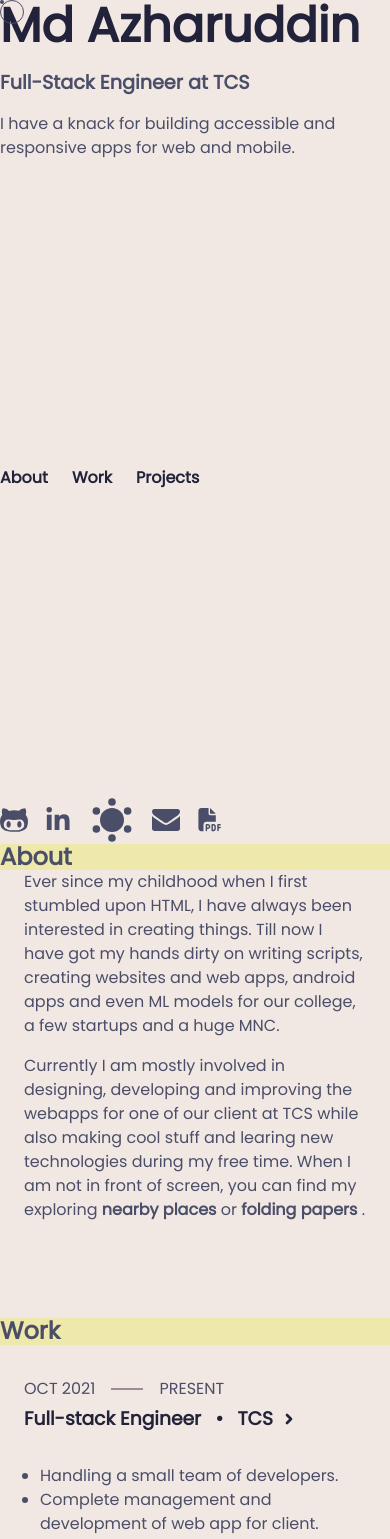
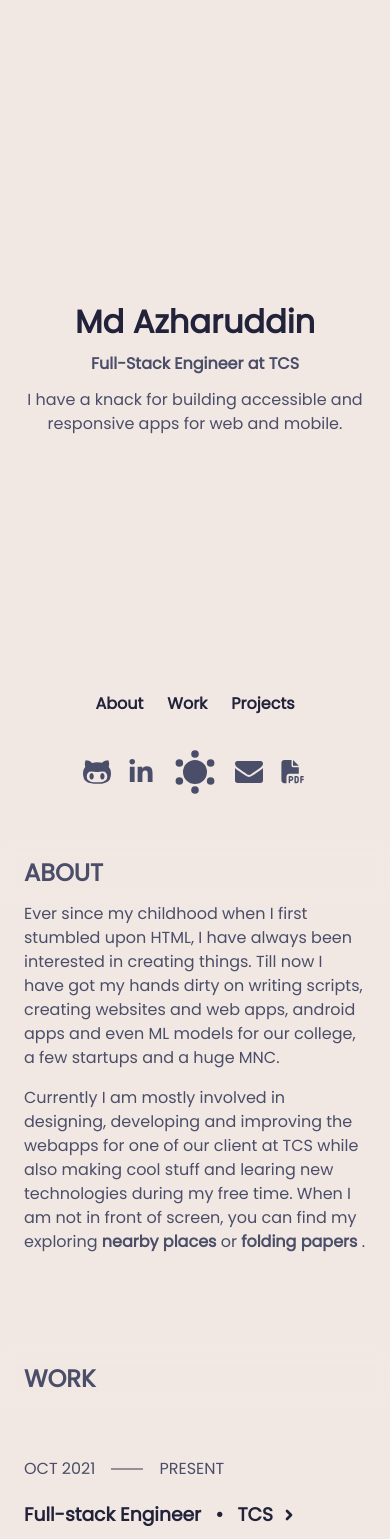
Before and after one commit to azhar1038/profile-v1, an Astro site: page / in a window 390 px wide. Shown: the top 1539 px of the page. Built offline with nearby package versions, Linux system fonts and the light colour scheme; Astro itself is replaced by a stand-in of ours.

Commit message:
Added mobile support

```diff
--- /dev/null
+++ b/src/components/Header.astro
@@ -0,0 +1,114 @@
+---
+import IconLink from "./IconLink.astro";
+import Navbar from "./Navbar.astro";
+import ThemeToggle from "./ThemeToggle.astro";
+import Github from "./icons/Github.astro";
+import Linkedin from "./icons/Linkedin.astro";
+import Mail from "./icons/Mail.astro";
+import Resume from "./icons/Resume.astro";
+---
+
+<header>
+  <div>
+    <h1 class="interactable">Md Azharuddin</h1>
+    <h2>Full-Stack Engineer at TCS</h2>
+    <p>
+      I have a knack for building accessible and responsive apps for web and
+      mobile.
+    </p>
+  </div>
+  <Navbar />
+  <ul class="social | plain-list flex flex-wrap">
+    <li>
+      <IconLink title="Github" url="https://github.com/azhar1038/">
+        <Github />
+      </IconLink>
+    </li>
+    <li>
+      <IconLink title="Linkedin" url="https://www.linkedin.com/in/mdazhar1038/">
+        <Linkedin />
+      </IconLink>
+    </li>
+    <li><ThemeToggle /></li>
+    <li>
+      <IconLink title="Email" url="mailto:mdazhar.1038@gmail.com">
+        <Mail />
+      </IconLink>
+    </li>
+    <li>
+      <IconLink
+        title="My Resume"
+        url="https://drive.google.com/file/d/1uxa5DogpW9DGgBfP32ySv0upkqKh_c-8/view?usp=sharing"
+      >
+        <Resume />
+      </IconLink>
+    </li>
+  </ul>
+</header>
+
+<style>
+  header {
+    height: 100lvh;
+    display: grid;
+    grid-template-rows: 1fr auto auto;
+  }
+
+  h1 {
+    font-size: 2rem;
+    color: var(--text2);
+  }
+
+  h2 {
+    font-size: 1rem;
+    margin-block: 1em;
+  }
+
+  p {
+    max-width: 35ch;
+  }
+
+  .social {
+    align-items: center;
+    gap: 1rem;
+    line-height: 0;
+  }
+
+  @media screen and (max-width: 64em) {
+    header {
+      text-align: center;
+      padding-block: 3rem;
+    }
+
+    header > div {
+      align-self: center;
+    }
+
+    p {
+      margin-inline: auto;
+    }
+
+    .social {
+      justify-content: center;
+      margin-block-start: 2rem;
+      margin-block-end: calc(100lvh - 100svh);
+    }
+  }
+
+  @media screen and (min-width: 64em) {
+    header {
+      grid-template-rows: auto 1fr auto;
+      padding-block: 6rem;
+      position: sticky;
+      top: 0;
+      grid-row: 1 / 3;
+    }
+
+    h1 {
+      font-size: 3rem;
+    }
+
+    h2 {
+      font-size: 1.2rem;
+    }
+  }
+</style>
--- a/src/components/IndexCard.astro
+++ b/src/components/IndexCard.astro
@@ -11,7 +11,7 @@ const { list } = Astro.props;
   <div class="lead">
     <slot name="lead" />
   </div>
-  <h3 class="designation | mr-sm-btm">
+  <h3 class="mr-sm-btm">
     <slot name="header" />
   </h3>
   <slot name="body" />
@@ -34,6 +34,10 @@ const { list } = Astro.props;
     padding-block: 2rem;
   }
 
+  .lead {
+    padding-block: 1rem;
+  }
+
   h3 {
     color: var(--text2);
   }
@@ -46,6 +50,7 @@ const { list } = Astro.props;
     .lead {
       grid-row: 1 / 4;
       padding-inline-end: 1em;
+      padding-block: 0;
     }
   }
 </style>
--- a/src/components/MouseTrailer.astro
+++ b/src/components/MouseTrailer.astro
@@ -2,11 +2,13 @@
 <div id="trailer-inner" aria-hidden="true"></div>
 
 <style>
+  @media (pointer: fine) {
     #trailer-inner,
     #trailer-outer {
       height: var(--_size);
       aspect-ratio: 1;
       border-radius: var(--_size);
+      opacity: 0;
       position: fixed;
       top: 0;
       left: 0;
@@ -22,6 +24,7 @@
     #trailer-inner {
       --_size: 4px;
       background-color: var(--text1);
+    }
   }
 </style>
 
@@ -64,7 +67,11 @@
     );
   };
 
-  if (outerTrailer && innerTrailer) {
+  if (
+    window.matchMedia("(pointer: fine)").matches &&
+    outerTrailer &&
+    innerTrailer
+  ) {
     window.addEventListener("mousemove", (event) => {
       const interactable = (event.target as HTMLElement).closest(
         ".interactable"
--- a/src/components/Navbar.astro
+++ b/src/components/Navbar.astro
@@ -27,7 +27,7 @@
   }
 
   ul {
-    display: flex;
+    display: inline-flex;
     gap: 1.5rem;
   }
 
--- a/src/components/StickySection.astro
+++ b/src/components/StickySection.astro
@@ -9,17 +9,24 @@ const { sectionTitle, id, class: className, ...rest } = Astro.props;
 ---
 
 <section id={id} class={className} {...rest}>
-  <h2>{sectionTitle}</h2>
+  <div class="title-container">
+    <h2>{sectionTitle}</h2>
+  </div>
   <div>
     <slot />
   </div>
 </section>
 
 <style>
-  h2 {
+  .title-container {
     position: sticky;
-    background-color: palegoldenrod;
+    background-color: hsl(var(--bg-hsl) / 0.75);
+    color: var(--text1);
     top: 0;
+    text-transform: uppercase;
+    padding-block: 1em;
+    backdrop-filter: blur(6px);
+    z-index: 10;
   }
 
   div {
@@ -27,7 +34,7 @@ const { sectionTitle, id, class: className, ...rest } = Astro.props;
   }
 
   @media screen and (min-width: 64em) {
-    h2 {
+    .title-container {
       display: none;
     }
 
--- a/src/pages/index.astro
+++ b/src/pages/index.astro
@@ -3,57 +3,17 @@ import ExperienceCard from "../components/ExperienceCard.astro";
 import ProjectCard from "../components/ProjectCard.astro";
 import StickySection from "../components/StickySection.astro";
 import Layout from "../layouts/Layout.astro";
-import IconLink from "../components/IconLink.astro";
-import Github from "../components/icons/Github.astro";
-import Linkedin from "../components/icons/Linkedin.astro";
-import Mail from "../components/icons/Mail.astro";
-import Resume from "../components/icons/Resume.astro";
-import ThemeToggle from "../components/ThemeToggle.astro";
+import Header from "../components/Header.astro";
+import AnimatedLink from "../components/AnimatedLink.astro";
 
 import craiyon from "../assets/images/craiyon-server.jpg";
 import upiIndia from "../assets/images/upi-india.png";
 import ccm from "../assets/images/ccm.png";
-import Navbar from "../components/Navbar.astro";
-import AnimatedLink from "../components/AnimatedLink.astro";
 ---
 
 <Layout title="Md Azharuddin">
   <div class="container">
-    <header>
-      <div>
-        <h1 class="interactable">Md Azharuddin</h1>
-        <h2>Full-Stack Engineer at TCS</h2>
-        <p>
-          I have a knack for building accessible and responsive apps for web and
-          mobile.
-        </p>
-      </div>
-      <Navbar />
-      <ul class="social | plain-list flex flex-wrap">
-        <li>
-          <IconLink title="Github" url="https://github.com/azhar1038/">
-            <Github />
-          </IconLink>
-        </li>
-        <li>
-          <IconLink
-            title="Linkedin"
-            url="https://www.linkedin.com/in/mdazhar1038/"
-          >
-            <Linkedin />
-          </IconLink>
-        </li>
-        <li><ThemeToggle /></li>
-        <li>
-          <IconLink title="Email" url="mailto:mdazhar.1038@gmail.com">
-            <Mail />
-          </IconLink>
-        </li>
-        <li>
-          <IconLink title="My Resume" url="./"><Resume /></IconLink>
-        </li>
-      </ul>
-    </header>
+    <Header />
     <main>
       <StickySection sectionTitle="About" id="about" class="section-gap">
         <p class="mr-sm-btm">
@@ -169,7 +129,10 @@ import AnimatedLink from "../components/AnimatedLink.astro";
             an e-grocery delivery app.
           </p>
         </ExperienceCard>
-        <AnimatedLink href="#" class="interactable">
+        <AnimatedLink
+          href="https://drive.google.com/file/d/1uxa5DogpW9DGgBfP32ySv0upkqKh_c-8/view?usp=sharing"
+          class="interactable"
+        >
           Check full Résumé
         </AnimatedLink>
       </StickySection>
@@ -235,44 +198,31 @@ import AnimatedLink from "../components/AnimatedLink.astro";
     </main>
     <footer>
       <p>
-        This site is built using <a href="https://astro.build/">Astro</a>
+        This site is built using <a
+          href="https://astro.build/"
+          class="interactable"
+        >
+          Astro
+        </a>
          framework. Design is inspired by the amazing work of <a
-          href="https://brittanychiang.com/">Brittany Chiang</a
-        >.
+          href="https://brittanychiang.com/"
+          class="interactable"
+        >
+          Brittany Chiang
+        </a>.
       </p>
     </footer>
   </div>
 </Layout>
 
 <style>
-  header {
-    height: 100vh;
-    display: grid;
-    grid-template-rows: auto 1fr auto;
-  }
-
-  header h1 {
-    font-size: 3rem;
-    color: var(--text2);
-  }
-
-  header h2 {
-    font-size: 1.2rem;
-    margin-block: 1em;
-  }
-
-  header p {
-    max-width: 35ch;
-  }
-
   .section-gap {
     padding-block-end: 6rem;
   }
 
-  .social {
-    align-items: center;
-    gap: 1rem;
-    line-height: 0;
+  footer {
+    padding-inline: 1.5rem;
+    padding-block: 3rem;
   }
 
   @media screen and (min-width: 64em) {
@@ -281,19 +231,13 @@ import AnimatedLink from "../components/AnimatedLink.astro";
       grid-template-columns: repeat(2, 1fr);
     }
 
-    header {
-      padding-block: 6rem;
-      position: sticky;
-      top: 0;
-      grid-row: 1 / 3;
-    }
-
     main {
       padding-block: 6rem;
     }
 
     footer {
-      padding-block-end: 6rem;
+      padding-inline: 0;
+      padding-block: 0 6rem;
     }
   }
 </style>
--- a/src/styles/global.css
+++ b/src/styles/global.css
@@ -1,3 +1,21 @@
+html {
+  /* Foreground, Background */
+  scrollbar-color: var(--text1) transparent;
+}
+::-webkit-scrollbar {
+  width: 10px; /* Mostly for vertical scrollbars */
+  height: 10px; /* Mostly for horizontal scrollbars */
+}
+::-webkit-scrollbar-thumb {
+  /* Foreground */
+  background: var(--text1);
+  border-radius: 10px;
+}
+::-webkit-scrollbar-track {
+  /* Background */
+  background: transparent;
+}
+
 body {
   background-color: var(--bg);
   color: var(--text1);
--- a/src/styles/root.css
+++ b/src/styles/root.css
@@ -5,14 +5,17 @@
   --palette-clr-4: hsl(232 17% 35%);
   --palette-clr-5: hsl(240 27% 18%);
 
-  --bg-light: var(--palette-clr-1);
+  --bg-hsl-light: 21 35% 92%;
+  --bg-light: hsl(var(--bg-hsl-light));
   --text1-light: var(--palette-clr-4);
   --text2-light: var(--palette-clr-5);
 
-  --bg-dark: var(--palette-clr-5);
+  --bg-hsl-dark: 240 27% 18%;
+  --bg-dark: hsl(var(--bg-hsl-dark));
   --text1-dark: var(--palette-clr-1);
   --text2-dark: var(--palette-clr-2);
 
+  --bg-hsl: var(--bg-hsl-light);
   --bg: var(--bg-light);
   --text1: var(--text1-light);
   --text2: var(--text2-light);
@@ -21,6 +24,7 @@
 }
 
 [data-theme="dark"] {
+  --bg-hsl: var(--bg-hsl-dark);
   --bg: var(--bg-dark);
   --text1: var(--text1-dark);
   --text2: var(--text2-dark);
```
Also changed, not shown: src/components/AnimatedBackground.astro (+9 -12 lines), src/assets/icons/chevron-up.svg (added). Lines whose indentation alone changed are shown as unchanged.
